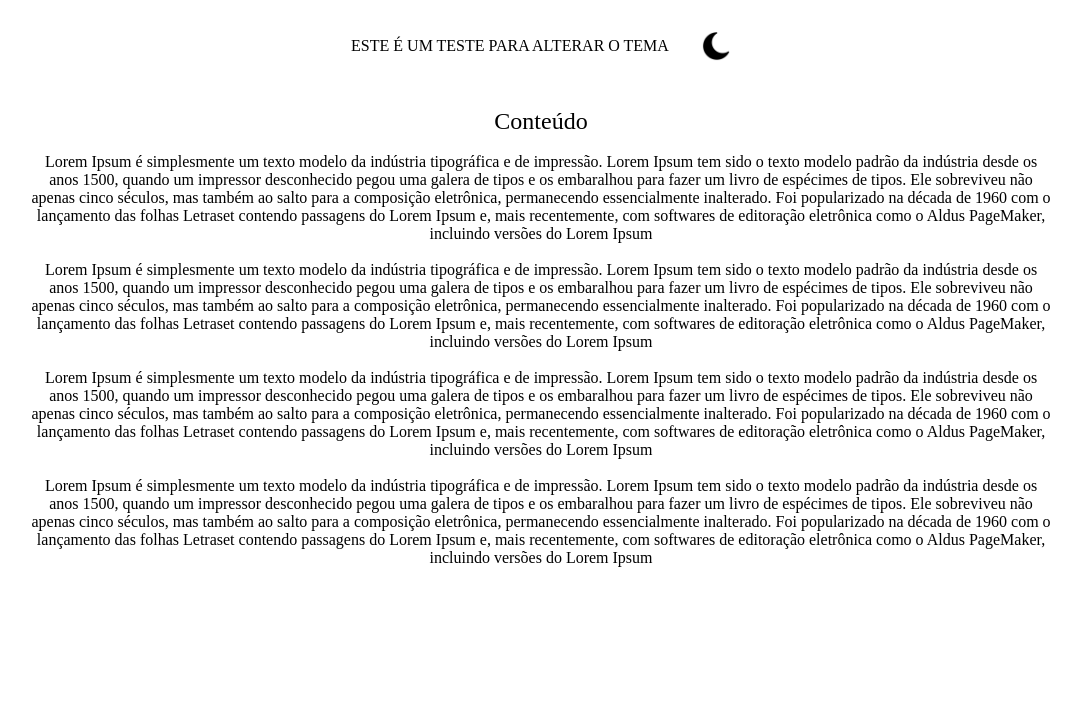
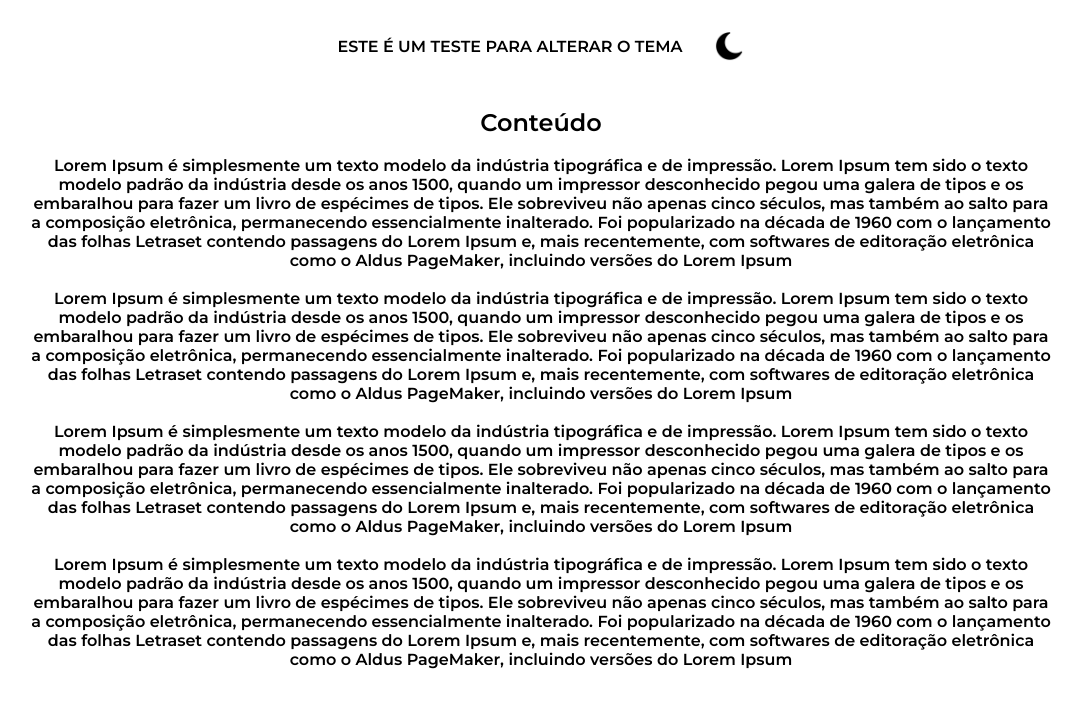
Before and after one commit to Edu509505/praticando_mais, a plain HTML site: page index.html in a window 1280 px wide. Shown: the whole page, without its empty margins (99-1181 px from the left). Drawn offline with Linux system fonts and the light colour scheme.

Commit message:
Mínimas mudanças

```diff
--- a/index.html
+++ b/index.html
@@ -3,6 +3,8 @@
 <head>
     <meta charset="UTF-8">
     <meta name="viewport" content="width=device-width, initial-scale=1.0">
+
+    <link href="https://fonts.googleapis.com/css2?family=Montserrat:ital,wght@0,100..900;1,100..900&display=swap" rel="stylesheet">
 
     <link rel="stylesheet" href="./style.css">
 
--- a/style.css
+++ b/style.css
@@ -3,7 +3,7 @@
     padding: 0;
     font-family: "Montserrat", serif;
     font-optical-sizing: auto;
-    font-weight: 1;
+    font-weight: 550;
     font-style: normal;
 }
 
@@ -11,7 +11,7 @@
     --cor-Letra-Tema-Claro: black;
     --cor-Letra-Tema-Escuro: white;
     --background-Tema-Claro: white;
-    --backgroud-Tema-Escuro: black;
+    --backgroud-Tema-Escuro: rgb(10, 10, 10);
 }
 
 body{
```
